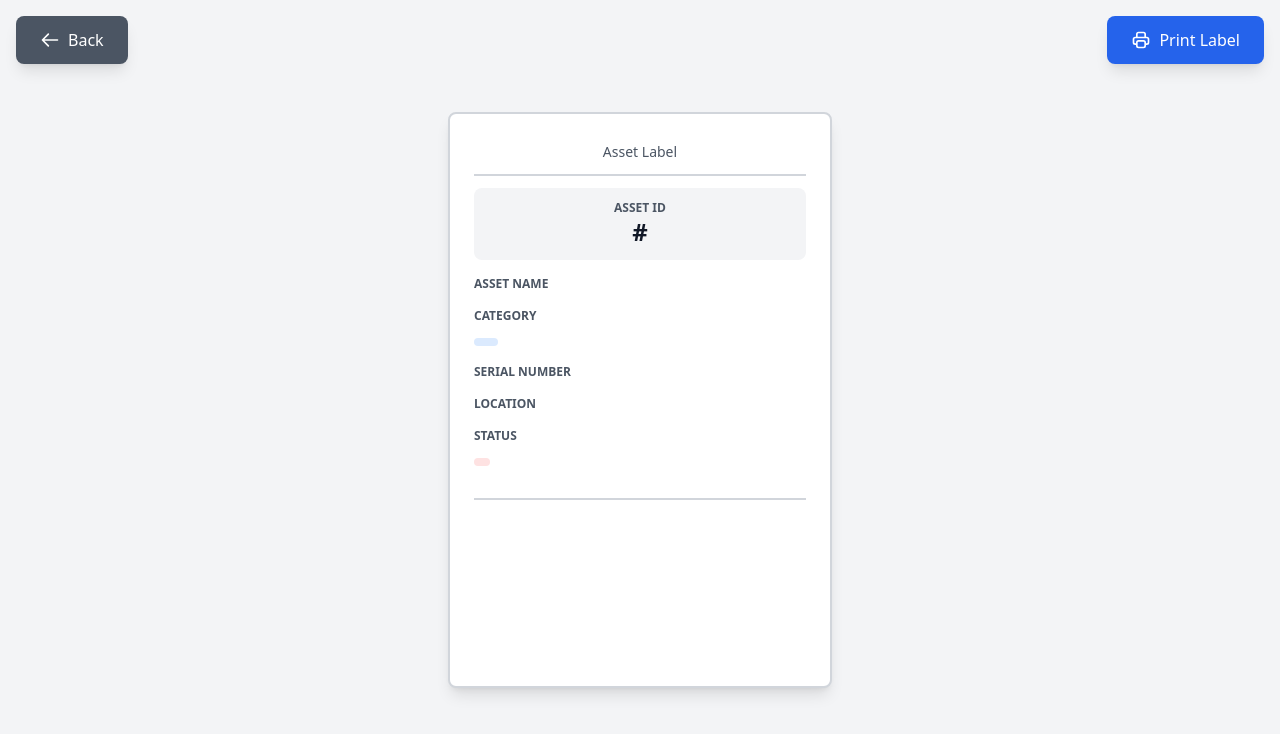
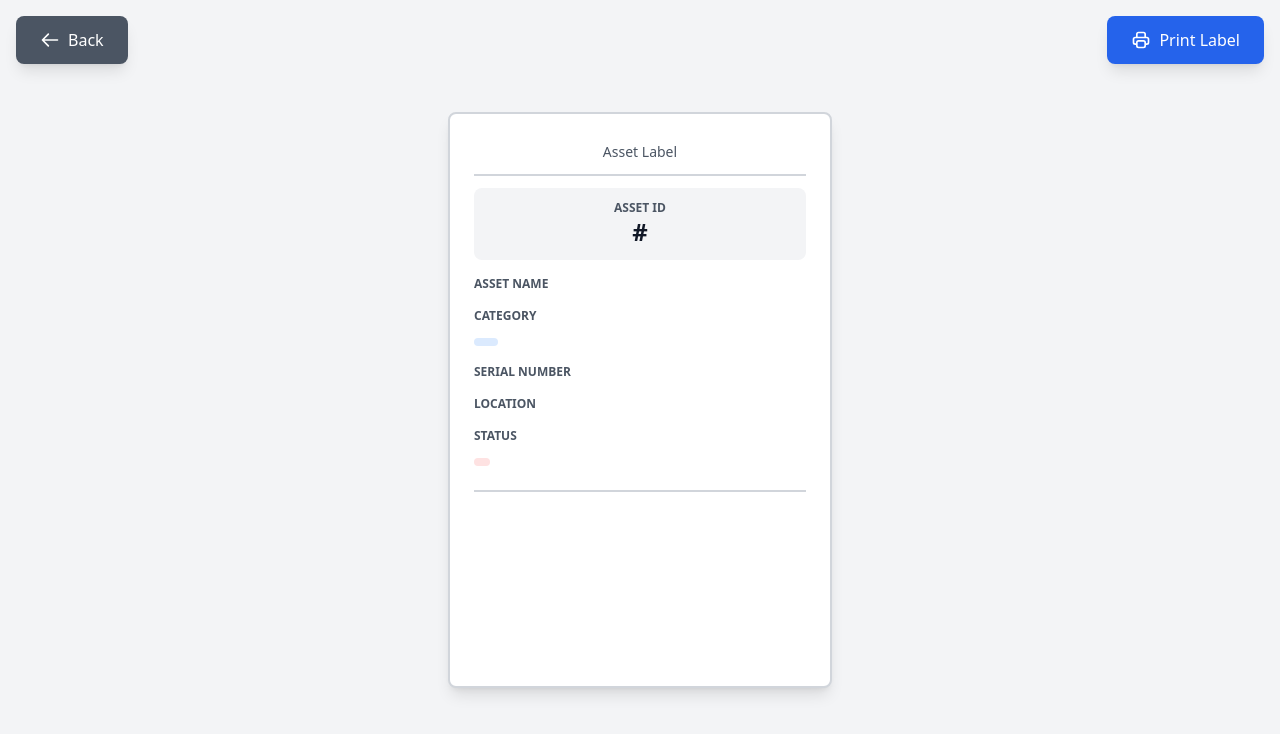
Before and after one commit to cmorgan1403/assetregister, a Node server app: template views/label.ejs in a window 1280 px wide. Shown: the top 734 px of the page. Run offline with Node 20, Linux system fonts and the light colour scheme; the template is opened without the code that fills it, so the values that code supplies are empty; some libraries are stand-ins or nearby versions.

Commit message:
Update label.ejs

```diff
--- a/views/label.ejs
+++ b/views/label.ejs
@@ -128,7 +128,7 @@
         </div>
 
         <!-- Barcode -->
-        <div class="mt-auto text-center py-1 border-t-2 border-gray-300 pt-2 flex justify-center">
+        <div class="mt-auto text-center py-3 border-t-2 border-gray-300 pt-2 flex justify-center">
           <svg id="barcode"></svg>
         </div>
 
```
